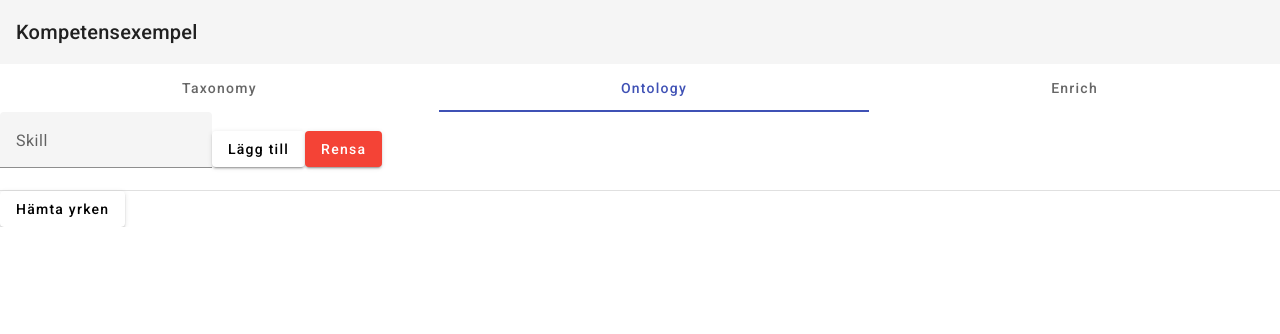
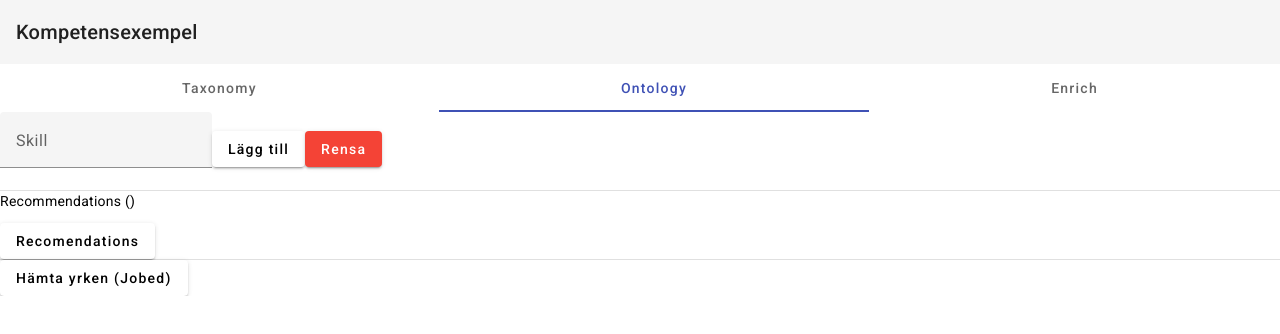
Before and after one commit to patrikolssonaf/competence-poc, an Angular app: page / in a window 1280 px wide. Both pictures are taken after a click on the tab "Ontology". Shown: the top 334 px of the page. Built offline with nearby package versions, Linux system fonts and the light colour scheme.

Commit message:
Added recomendation

```diff
--- a/src/app/job-search-api.service.ts
+++ b/src/app/job-search-api.service.ts
@@ -27,6 +27,43 @@ export class JobSearchAPIService {
     return this.http.get<JobSearchCompleteResponse>('https://jobsearch.api.jobtechdev.se/complete', options)
   }
 
+  search(request: JobSearchSearchRequest): Observable<JobSearchResponse> {
+    let params = new HttpParams();
+
+    if (request.q.length > 1) {
+      params = params.append('q', request.q)
+    }
+    if (request['stats.limit'] >= 1) {
+      params = params.append('stats.limit', request['stats.limit'])
+    }
+    request.stats.forEach(field => {
+      params = params.append(`stats`, field);
+    })
+
+    const options = { params: params };
+    return this.http.get<JobSearchResponse>('https://jobsearch.api.jobtechdev.se/search', options)
+  }
+
+}
+
+export interface JobSearchSearchRequest {
+  q: string,
+  stats: string[]
+  'stats.limit': number
+  limit: number
+}
+
+export interface JobSearchResponse {
+  stats: [
+    {
+      values: [
+        {
+          term: string
+          concept_id: string
+        }
+      ]
+    }
+  ]
 }
 
 export interface JobSearchCompleteRequest {
--- a/src/app/jobed-connect-api.service.ts
+++ b/src/app/jobed-connect-api.service.ts
@@ -1,4 +1,4 @@
-import { HttpClient } from '@angular/common/http';
+import { HttpClient, HttpParams } from '@angular/common/http';
 import { Injectable } from '@angular/core';
 import { Observable } from 'rxjs';
 
@@ -13,6 +13,47 @@ export class JobedConnectAPIService {
     return this.http.post<JobedMatchByTextResponse>('https://jobed-connect-api.jobtechdev.se/v1/occupations/match-by-text', request)
   }
 
+  enrichedOccupations(request: JobedEnrichedOccupationsRequest): Observable<JobedEnrichedOccupationsRespone> {
+    const options = { params: new HttpParams().set('occupation_id', request.occupation_id).set('include_metadata', request.include_metadata) }
+    return this.http.get<JobedEnrichedOccupationsRespone>("https://jobed-connect-api.jobtechdev.se/v1/enriched_occupations", options)
+  }
+
+}
+
+export interface JobedEnrichedOccupationsRequest {
+  occupation_id: string
+  include_metadata: boolean
+}
+
+export interface TermFrequency {
+  term: string;
+  percent_for_occupation: number;
+}
+
+export interface EnrichedCandidatesTermFrequency {
+  competencies: TermFrequency[];
+}
+
+export interface JobedEnrichedMetadata {
+  enriched_ads_count: number;
+  enriched_ads_total_count: number;
+  enriched_ads_percent_of_total: number;
+  enriched_candidates_term_frequency: EnrichedCandidatesTermFrequency;
+}
+
+export interface JobedEnrichedOccupationGroup {
+  occupation_group_label: string;
+  concept_taxonomy_id: string;
+  ssyk: string;
+}
+
+export interface JobedEnrichedOccupationsRespone {
+  id: string;
+  occupation_label: string;
+  concept_taxonomy_id: string;
+  legacy_ams_taxonomy_id: string;
+  occupation_group: JobedEnrichedOccupationGroup;
+  metadata: JobedEnrichedMetadata;
 }
 
 export interface JobedMatchByTextRequest {
--- a/src/app/ontology.service.ts
+++ b/src/app/ontology.service.ts
@@ -37,14 +37,6 @@ export class OntologyService {
 
   getEnrichment(request: EnrichDocumentRequest): Observable<DocumentEnriched[]> {
     return this.http.post<DocumentEnriched[]>("https://jobad-enrichments-api.jobtechdev.se/enrichtextdocumentsbinary", request);
-  }
-
-  getEnrichedOccupation(occupationId: string): Observable<OccupationData> {
-
-    const options = occupationId ?
-    { params: new HttpParams().set('occupation_id', occupationId).set('include_metadata', "true") } : {};
-
-    return this.http.get<OccupationData>("https://jobed-connect-api.jobtechdev.se/v1/enriched_occupations", options)
   }
 
 }
@@ -96,34 +88,3 @@ export interface DocumentEnriched {
   doc_headline: string;
   enriched_candidates: EnrichedCandidates;
 }
-
-export interface TermFrequency {
-  term: string;
-  percent_for_occupation: number;
-}
-
-export interface EnrichedCandidatesTermFrequency {
-  competencies: TermFrequency[];
-}
-
-export interface Metadata {
-  enriched_ads_count: number;
-  enriched_ads_total_count: number;
-  enriched_ads_percent_of_total: number;
-  enriched_candidates_term_frequency: EnrichedCandidatesTermFrequency;
-}
-
-export interface OccupationGroup {
-  occupation_group_label: string;
-  concept_taxonomy_id: string;
-  ssyk: string;
-}
-
-export interface OccupationData {
-  id: string;
-  occupation_label: string;
-  concept_taxonomy_id: string;
-  legacy_ams_taxonomy_id: string;
-  occupation_group: OccupationGroup;
-  metadata: Metadata;
-}
--- a/src/app/ontology/ontology.component.html
+++ b/src/app/ontology/ontology.component.html
@@ -1,9 +1,17 @@
 <app-ontology-skill-picker (selectedSkill)="selectSkill($event)"></app-ontology-skill-picker>
 <mat-chip-listbox aria-label="Select skills" multiple>
-    <mat-chip-option *ngFor="let skill of selectedSkills">{{skill}}</mat-chip-option>
+  <mat-chip-option *ngFor="let skill of selectedSkills">{{skill}}</mat-chip-option>
 </mat-chip-listbox>
 <mat-divider></mat-divider>
-<button mat-raised-button (click)="fetchOccupations()">Hämta yrken</button>
+<div>
+  <p>Recommendations ({{ occupationForRecomendation?.preferredLabel }})</p>
+  <button mat-raised-button (click)="fetchRecomendations()">Recomendations</button>
+  <mat-chip-listbox aria-label="Recomended skills" multiple>
+    <mat-chip-option *ngFor="let skill of recommendedSkills" (selectionChange)="selectSkill(skill)">{{skill}}</mat-chip-option>
+  </mat-chip-listbox>
+</div>
+<mat-divider></mat-divider>
+<button mat-raised-button (click)="fetchOccupations()">Hämta yrken (Jobed)</button>
 <div>
   <div *ngFor="let occupation of recomendedOccupations">{{occupation.preferredLabel}}</div>
 </div>
--- a/src/app/ontology/ontology.component.ts
+++ b/src/app/ontology/ontology.component.ts
@@ -2,7 +2,9 @@ import { Component } from '@angular/core';
 import { SelectableTaxonomyConcept } from '../app.component';
 import { TaxonomyConcept } from '../taxonomy.service';
 import { OntologyService } from '../ontology.service';
-import { JobedConnectAPIService, JobedMatchByTextRequest } from '../jobed-connect-api.service';
+import { JobedConnectAPIService, JobedEnrichedOccupationsRequest, JobedMatchByTextRequest } from '../jobed-connect-api.service';
+import { JobSearchAPIService, JobSearchSearchRequest } from '../job-search-api.service';
+import { switchMap } from 'rxjs';
 
 @Component({
   selector: 'app-ontology',
@@ -15,13 +17,23 @@ export class OntologyComponent {
   terms: string[] = []
   extraTerms: string[] = []
   selectedSkills: string[] = []
+  occupationForRecomendation: TaxonomyConcept | undefined
+  recommendedSkills: string[] = []
   recomendedOccupations: TaxonomyConcept[] = []
 
-  constructor(private ontology: OntologyService, private jobed: JobedConnectAPIService) { }
+  constructor(
+    private ontology: OntologyService,
+    private jobed: JobedConnectAPIService,
+    private jobsearch: JobSearchAPIService
+    ) { }
 
   selectOccupation(item: TaxonomyConcept) {
     this.selectedOccupation = item
-    this.ontology.getEnrichedOccupation(item.id).subscribe(value => {
+    const request: JobedEnrichedOccupationsRequest = {
+      occupation_id: item.id,
+      include_metadata: true
+    }
+    this.jobed.enrichedOccupations(request).subscribe(value => {
       var allValues = value.metadata.enriched_candidates_term_frequency.competencies
       this.terms = allValues
         .filter(value => { return value.percent_for_occupation >= 1 })
@@ -29,6 +41,29 @@ export class OntologyComponent {
         this.extraTerms = allValues
         .filter(value => { return value.percent_for_occupation < 1 })
         .map(value => { return value.term })
+    })
+  }
+
+  fetchRecomendations() {
+    this.recommendedSkills = []
+    const request: JobSearchSearchRequest = {
+      q: this.selectedSkills[0],
+      limit: 0,
+      stats: ['occupation-name'],
+      "stats.limit": 1
+    }
+    this.jobsearch.search(request).pipe(
+      switchMap((value, index) => {
+        const occupation = value.stats[0].values[0]
+        const request: JobedEnrichedOccupationsRequest = {
+          occupation_id: occupation.concept_id,
+          include_metadata: true
+        }
+        this.occupationForRecomendation = new TaxonomyConcept(occupation.concept_id, "occupation-name", occupation.term)
+        return this.jobed.enrichedOccupations(request)
+      })
+    ).subscribe(value => {
+      this.recommendedSkills = value.metadata.enriched_candidates_term_frequency.competencies.map(value => value.term)
     })
   }
 
--- a/src/app/taxonomy.service.ts
+++ b/src/app/taxonomy.service.ts
@@ -1,7 +1,7 @@
 import { HttpClient, HttpParams } from '@angular/common/http';
 import { Injectable } from '@angular/core';
 import { Observable, concatAll, concatMap, flatMap, map, mergeMap } from 'rxjs';
-import { JobSearchCompleteResponse } from './job-search-api.service';
+import { JobSearchCompleteResponse, JobSearchResponse } from './job-search-api.service';
 
 @Injectable({
   providedIn: 'root'
@@ -112,18 +112,6 @@ export interface Autocomplete {
   'taxonomy/type': string;
   'taxonomy/preferred-label': string;
 }
-export interface JobSearchResponse {
-  stats: [
-    {
-      values: [
-        {
-          term: string
-          concept_id: string
-        }
-      ]
-    }
-  ]
-}
 
 export interface SkillLookupResponse {
   data: {
```
